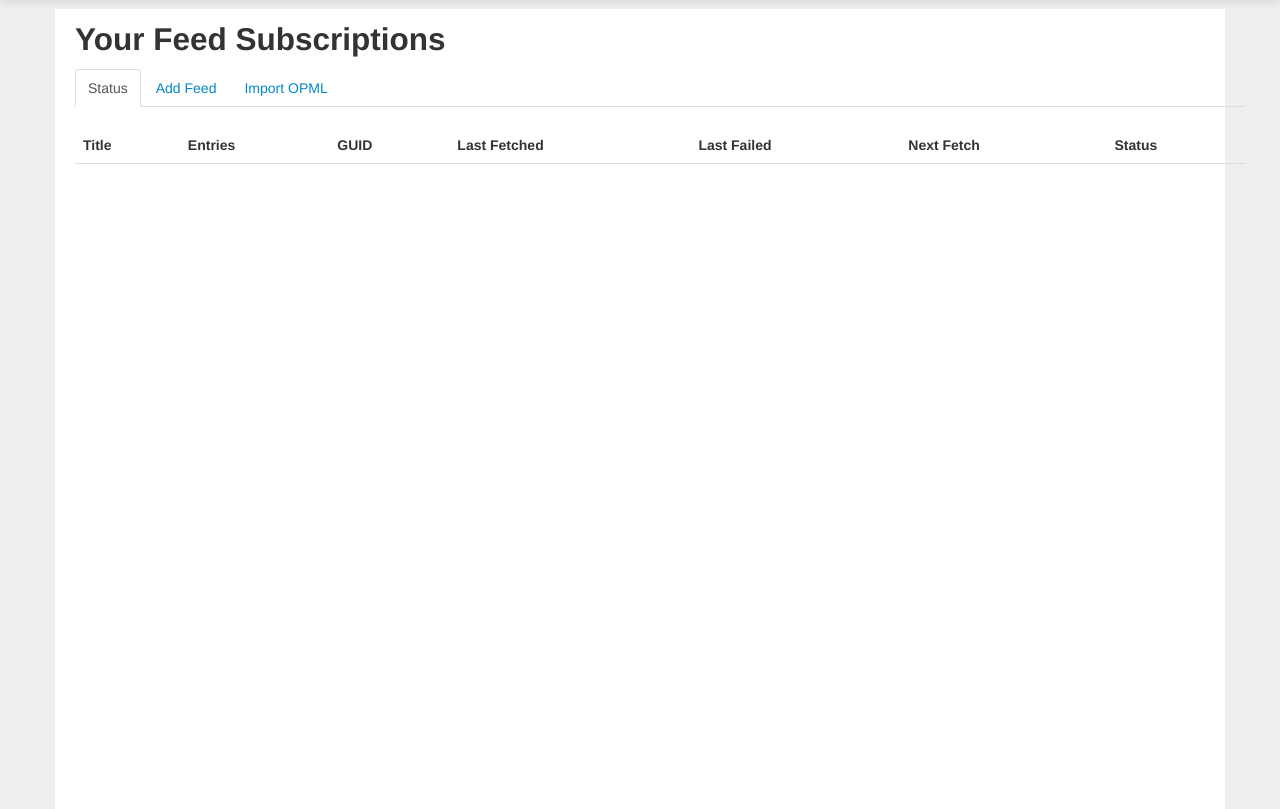
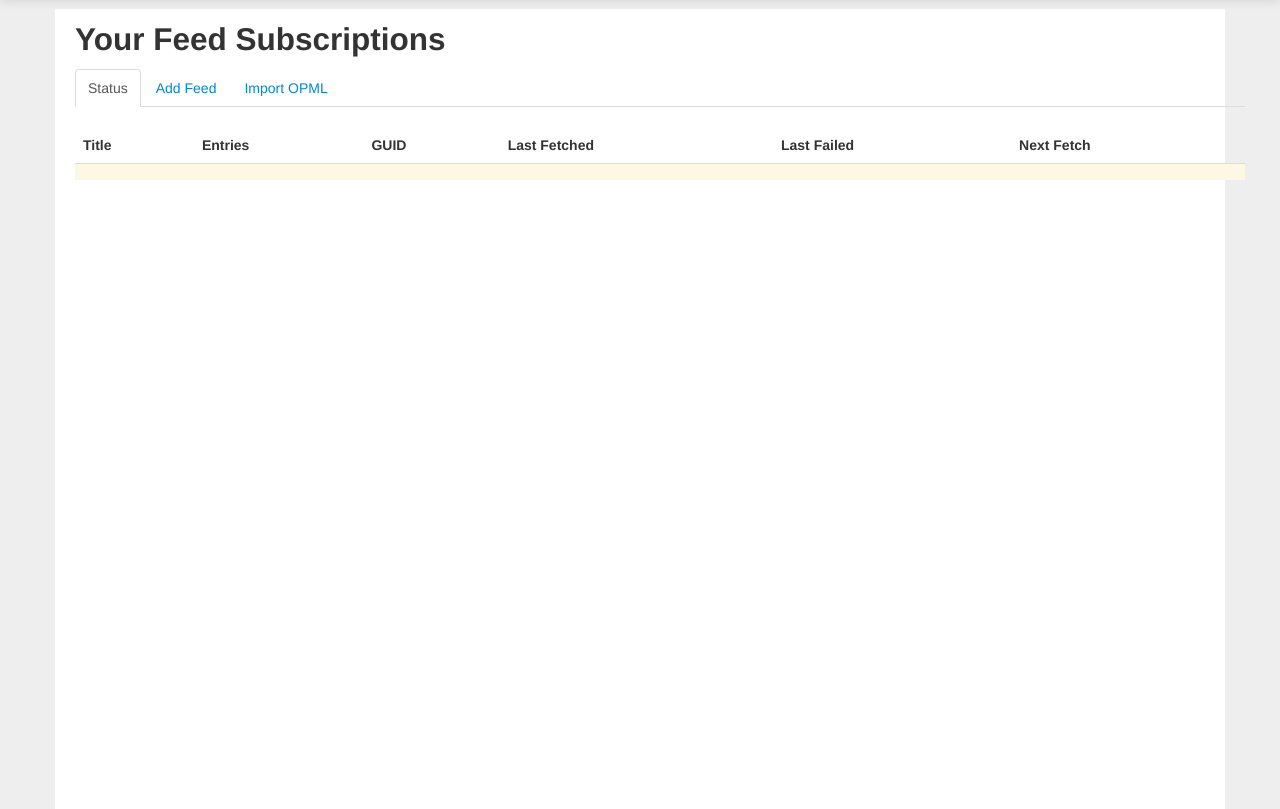
Before and after one commit to thraxil/antisocial, a Django app: template antisocial/templates/main/subscriptions.html in a window 1280 px wide. Shown: the part 41-850 px from the top of the page. Run offline with Django 3.2, Linux system fonts and the light colour scheme; the template is opened without the code that fills it: values that come from a table or form of the project are taken from there, others are empty; tables that the repository leaves empty hold one stand-in row (values such as "Sample post"); lists and menus that the app fills with data are empty; parts of the project's set-up code (start-up, migrations or seed data) failed here and were passed over; some libraries are stand-ins or nearby versions.

Commit message:
highlight empty (but not errored) feeds

```diff
--- a/antisocial/templates/main/subscriptions.html
+++ b/antisocial/templates/main/subscriptions.html
@@ -22,20 +22,18 @@
 			<th>Last Fetched</th>
 			<th>Last Failed</th>
 			<th>Next Fetch</th>
-			<th>Status</th>
 		</tr>
 	</thead>
 
 	<tbody>
 {% for s in subscriptions %}
-  <tr{% if s.feed.backoff %} class="error"{% endif %}>
+  <tr{% if s.feed.backoff %} class="error"{% else %}{% if not s.feed.entry_set.count %} class="warning"{% endif %}{% endif %}>
 		<td><a href="{{s.feed.get_absolute_url}}">{{s.feed.title|truncatechars:50}}</a></td>
 		<td>{{s.feed.entry_set.count}}</td>
 		<td>{{s.feed.guid|truncatechars:50}}</td>
 		<td><nobr>{{s.feed.last_fetched}}</nobr></td>
 		<td><nobr>{{s.feed.last_failed}}</nobr></td>
 		<td><nobr>{{s.feed.next_fetch}}</nobr></td>
-		<td>{{s.feed.backoff}}</td>
 	</tr>
 {% endfor %}
 	</tbody>
```
